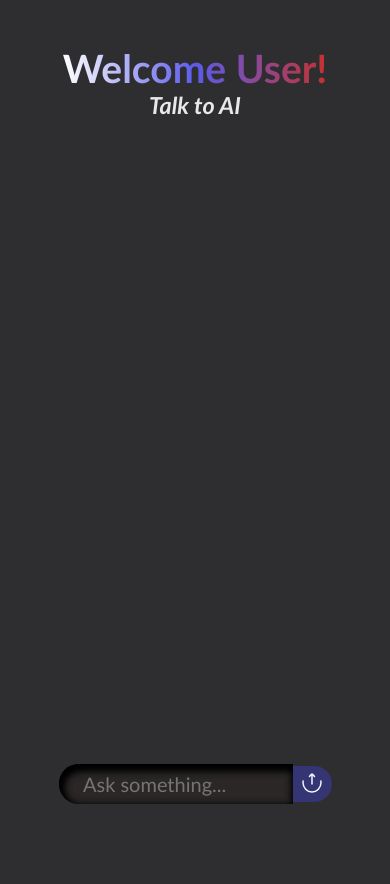
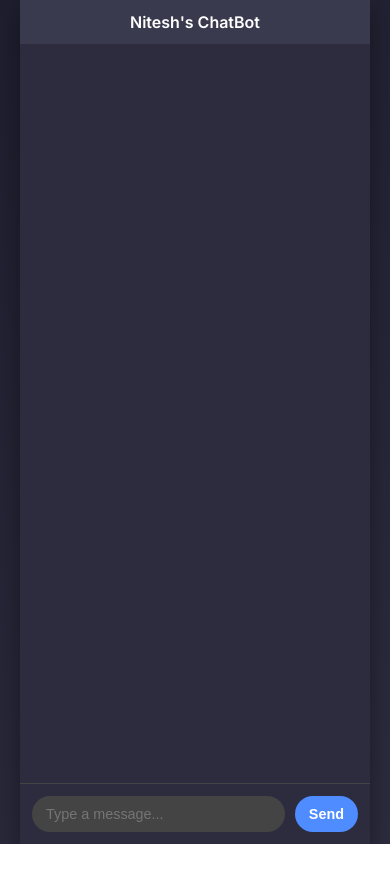
Before and after one commit to Nitish78004/chat_boat, a plain HTML site: page index.html in a window 390 px wide. After the commit the page ends 844 px from the top, so only its background shows below. Drawn offline with Linux system fonts and the light colour scheme.

Commit message:
update html

```diff
--- a/index.html
+++ b/index.html
@@ -1,21 +1,27 @@
 <!DOCTYPE html>
 <html lang="en">
 <head>
-    <meta charset="UTF-8">
-    <meta name="viewport" content="width=device-width, initial-scale=1.0">
-    <title>My AI Assistent</title>
-    <link rel="stylesheet" href="style.css">
+  <meta charset="UTF-8">
+  <meta name="viewport" content="width=device-width, initial-scale=1.0">
+  <title>Nitesh's Chatbot</title>
+  <link rel="stylesheet" href="style.css">
+  <link href="https://fonts.googleapis.com/css2?family=Inter:wght@400;600&display=swap" rel="stylesheet">
 </head>
 <body>
-    <div class="container">
-        <h1>Welcome User!</h1>
-        <h2>Talk to AI</h2>
+
+  <div class="chat-container">
+    <div class="chat-header">Nitesh's ChatBot</div>
+
+    <div class="chat-messages">
+      <!-- Messages will be dynamically added here -->
     </div>
-    <div class="chat-container"> </div>
-    <div class="prompt-area">
-        <input type="text" id="prompt" placeholder=" Ask something...">
-        <button id="btn"><img src="send.svg"alt="btn"></button>
+
+    <div class="chat-input">
+      <input id="prompt" type="text" placeholder="Type a message..." />
+      <button id="btn">Send</button>
     </div>
-    <script src="script.js"></script>
+  </div>
+
+  <script src="script.js"></script>
 </body>
 </html>
--- a/script.js
+++ b/script.js
@@ -1,19 +1,19 @@
-let prompt = document.querySelector("#prompt")
-let container = document.querySelector(".container")
+let prompt = document.querySelector("#prompt");
+let chatContainer = document.querySelector(".chat-messages");
 let btn = document.querySelector("#btn");
-let chatContainer = document.querySelector(".chat-container");
 let userMessage = null;
+
 let Api_url = 'https://generativelanguage.googleapis.com/v1beta/models/gemini-1.5-flash-latest:generateContent?key=AIzaSyBdQebC9QUZvh8-Xnqtxr5eTFy_20OM7jo';
 
 function createChatBox(html, className) {
     let div = document.createElement("div");
-    div.classList.add(className);
+    div.classList.add("message", className);
     div.innerHTML = html;
     return div;
 }
 
 async function getApiResponse(aiChatBox) {
-    let textElement = aiChatBox.querySelector(".text2"); // Correct selector for response text
+    let textElement = aiChatBox.querySelector(".text2");
 
     try {
         let response = await fetch(Api_url, {
@@ -29,53 +29,57 @@ async function getApiResponse(aiChatBox) {
             })
         });
 
-        if (!response.ok) throw new Error('Network response was not ok'); // Handle response error
+        if (!response.ok) throw new Error('Network response was not ok');
 
         let data = await response.json();
-        let apiResponse = data?.candidates[0]?.content?.parts[0]?.text; // Use optional chaining for safety
-        textElement.innerText = apiResponse || "No response from AI."; // Fallback message
-
+        let apiResponse = data?.candidates[0]?.content?.parts[0]?.text;
+        textElement.innerText = apiResponse || "No response from AI.";
     } catch (error) {
         console.error(error);
-        textElement.innerText = "Sorry, something went wrong. Please try again."; // User feedback
+        textElement.innerText = "Sorry, something went wrong. Please try again.";
     } finally {
-        aiChatBox.querySelector(".loading").style.display = "none"; // Hide loading
+        aiChatBox.querySelector(".loading").style.display = "none";
     }
 }
 
 function showLoading() {
     let html = `
-        <div class="img">
-            <img src="chatbot-4736275_1920.png" alt=" " width="50px">
-        </div>
+
+
         <p class="text2"></p>
-        <img class="loading" src="load-32_256.gif" alt="loading" height="50">`;
+        <img class="loading" src="load-32_256.gif" alt="loading" height="30">`;
 
-    let aiChatBox = createChatBox(html, "ai-chat-box");
+    let aiChatBox = createChatBox(html, "bot");
     chatContainer.appendChild(aiChatBox);
+    chatContainer.scrollTop = chatContainer.scrollHeight;
     getApiResponse(aiChatBox);
 }
 
+// Handle 'Enter' key press to send message
+prompt.addEventListener("keydown", (e) => {
+    if (e.key === "Enter") {
+        sendMessage();
+    }
+});
+
+// Handle 'Send' button click
 btn.addEventListener("click", () => {
-    userMessage = prompt.value.trim(); // Trim whitespace
-    if(userMessage==""){
-        container.style.display="flex"
-    }{
-        container.style.display="none"
-    }
+    sendMessage();
+});
 
-
+// Function to send the message
+function sendMessage() {
+    userMessage = prompt.value.trim();
     if (!userMessage) return;
 
     let html = `
-        <div class="img">
-            <img src="icon-5359553_1920.png" alt=" " width="50px">
-        </div>
-        <p class="text1"> ${userMessage}</p>`; // Directly insert the message
 
-    let userChatBox = createChatBox(html, "user-chat-box");
+        <p class="text1">${userMessage}</p>`;
+
+    let userChatBox = createChatBox(html, "user");
     chatContainer.appendChild(userChatBox);
-    prompt.value = ""; // Clear input
-    setTimeout(showLoading, 500); // Show loading
+    chatContainer.scrollTop = chatContainer.scrollHeight;
+    prompt.value = "";
 
-});
+    setTimeout(showLoading, 500);
+}
--- a/style.css
+++ b/style.css
@@ -1,108 +1,130 @@
-*{
+/* Base Styles */
+* {
     margin: 0;
     padding: 0;
     box-sizing: border-box;
-    font-family: 'Gill Sans', 'Gill Sans MT', Calibri, 'Trebuchet MS', sans-serif;
-}
-body{
-    width: 100%;
-    height: 100%;
-    background-color:rgb(46, 46, 49);
-}
-.container{
-    width: 100%;
+  }
+
+  body {
+    font-family: 'Inter', sans-serif;
+    background: linear-gradient(145deg, #1e1e2f, #2c2c3e);
     height: 100vh;
     display: flex;
+    justify-content: center;
     align-items: center;
+    padding: 20px;
+  }
+
+  /* Chat Container */
+  .chat-container {
+    width: 100%;
+    max-width: 420px;
+    height: 90vh;
+    background: #2c2c3e;
+    border-radius: 16px;
+    box-shadow: 0 8px 24px rgba(0, 0, 0, 0.4);
+    display: flex;
     flex-direction: column;
-    padding-top: 45px;
+    overflow: hidden;
+  }
 
-}
-.container h1{
-    font-size: 10vw;
-    background: linear-gradient(to right,white,rgb(91, 91, 235),rgb(197, 49, 49));
-    background-clip: text;
-    -webkit-text-fill-color: transparent;
-}
-.container h2{
-    font-size: 6vw;
-    color: rgb(233, 231, 231);
-    font-style: italic;
-}
-.prompt-area{
-    width: 100%;
-    height: 120px;
-    background-color:rgb(46, 46, 49);
-    position: fixed;
-    bottom: 0;
-    display: flex;
-    align-items: center;
-    justify-content: center;
+  /* Chat Header */
+  .chat-header {
+    background-color: #3a3a4f;
+    color: white;
+    text-align: center;
+    padding: 16px;
+    font-size: 1.2rem;
+    font-weight: bold;
+  }
 
-}
-#prompt{
-    background-color: rgb(43, 39, 39);
-    width: 60%;
-    height: 30%;
-    padding: 20px;outline: none;
-    border-right: 2px solid aliceblue;
-    border-right: none;
-    border-radius: 30px;
-    border: none;
-    outline: none;
-    border: none;
-    border-radius: 30px 0px 0px 30px;
-    box-shadow: inset 2px 4px 10px black,inset 2px 4px 10px  black, inset 2px 4px 10px black;
-    border-right: none;
-    font-size: 20px;
-    color: white;
-
-}
-#btn{
-    width: 10%;
-    height: 30%;
-    background:rgba(255, 255, 255, 0.685);
-    border: none;
-    border-radius: 0px 30px 30px 0px;
-    background-color:rgb(53, 53, 116);
-    cursor: pointer;
-}
-#btn:hover{
-    background-color: rgb(59, 59, 245);
-}
-.chat-container{
-    width: 100%;
-    max-height: calc(100vh - 80px);
+  /* Chat Messages Area */
+  .chat-messages {
+    flex: 1;
+    padding: 16px;
     overflow-y: auto;
     display: flex;
     flex-direction: column;
-    gap: 20px;
-    padding: 20px;
+    gap: 12px;
+  }
 
-}
-.user-chat-box{
-    width: 70%;
-    padding: 20px;
+  /* Message Bubbles */
+  .message {
+    max-width: 80%;
+    padding: 10px 14px;
+    font-size: 0.95rem;
+    line-height: 1.4;
+    border-radius: 20px;
+    word-wrap: break-word;
+  }
+
+  .bot {
+    align-self: flex-start;
+    background-color: #e0e0e0;
+    color: #333;
+    border-bottom-left-radius: 0;
+  }
+
+  .user {
+    align-self: flex-end;
+    background-color: #4e8cff;
+    color: white;
+    border-bottom-right-radius: 0;
+  }
+
+  /* Chat Input Section */
+  .chat-input {
     display: flex;
-    background-color: rgb(75, 146, 209);
-    border-radius: 28px 28px 0px 28px;
+    padding: 12px;
+    border-top: 1px solid #444;
+    background-color: #2c2c3e;
+  }
+
+  .chat-input input {
+    flex: 1;
+    padding: 10px 14px;
+    border-radius: 25px;
+    border: none;
+    font-size: 1rem;
+    outline: none;
+    background-color: #444;
     color: white;
-    font-size: 20px;
-}
+  }
 
-.ai-chat-box{
-    width: 70%;
-    padding: 19px;
-    display: flex;
-    background-color:rgba(54, 86, 114, 0.447);
-    border-radius: 28px 28px 28px 0px;
-    align-items: last baseline;
+  .chat-input button {
+    background-color: #4e8cff;
     color: white;
-    font-size: 18px;
-    margin-bottom: 20px;
+    border: none;
+    padding: 10px 18px;
+    margin-left: 10px;
+    border-radius: 25px;
+    cursor: pointer;
+    font-weight: bold;
+    transition: background 0.3s;
+  }
 
-}
-.img{
-    width: 80px;
-    height: 100%;
-}
+  .chat-input button:hover {
+    background-color: #3a73e6;
+  }
+
+  /* Responsive Design */
+  @media (max-width: 480px) {
+    .chat-container {
+      height: 100vh;
+      border-radius: 0;
+    }
+
+    .chat-header {
+      font-size: 1rem;
+      padding: 12px;
+    }
+
+    .chat-input input {
+      font-size: 0.9rem;
+    }
+
+    .chat-input button {
+      padding: 10px 14px;
+      font-size: 0.9rem;
+    }
+  }
```
Also changed, not shown: chatbot-4736275_1920.png (deleted), icon-5359553_1920.png (deleted), load-32_256.gif (deleted), send.svg (deleted).
